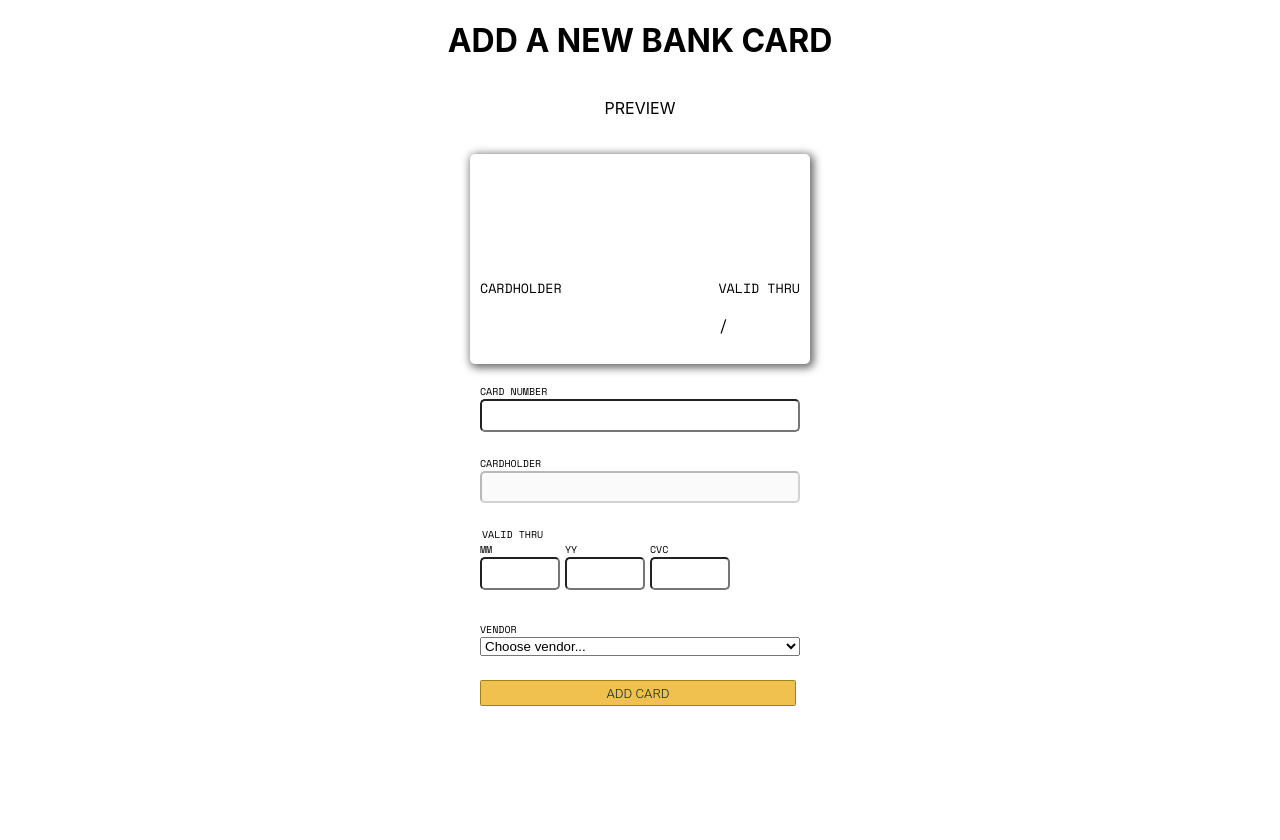
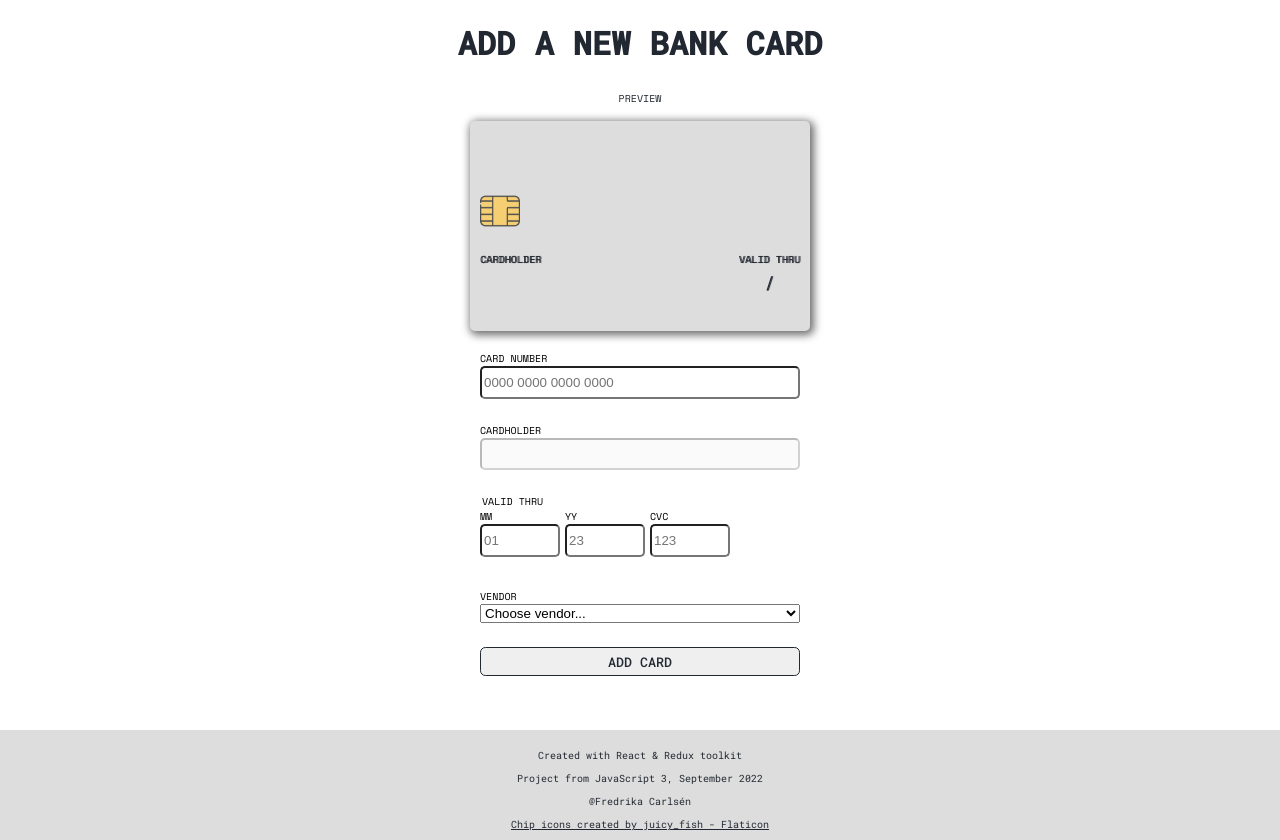
Before and after one commit to fredrikac/e-wallet, a React (Create React App) app: page /addcard in a window 1280 px wide. Before the commit the page ends 800 px from the top, so only its background shows below. Built offline with nearby package versions, Linux system fonts and the light colour scheme.

Commit message:
added chip icon to card and changed color scheme

```diff
--- a/src/App.css
+++ b/src/App.css
@@ -1,4 +1,24 @@
 @import url('https://fonts.googleapis.com/css?family=Space+Mono:400,400i,700,700i');
+@import url('https://fonts.googleapis.com/css2?family=Roboto+Mono:wght@300;400;500&display=swap');
+
+/* Färgskala 1
+mörkblå: #0e2337
+ljusblå: #0c75af
+mörkgul: #9e8418
+ljusgul: #f0c14f
+
+Färgskala 2
+#041C32 - mörkblå
+#04293A - mörk teal
+#064663 - teal - default-kortet
+#ECB365 - ljusgul
+
+Färgskala 3 - det blev denna
+#DDDDDD - ljus
+#222831 - mörkgrå
+#30475E - matt blå
+#F05454 - korall
+*/
 
 
 main {
@@ -8,17 +28,30 @@ main {
   align-items: center;
 }
 
+h1, h2, h3 {
+  color: #222831;
+  font-family:'Roboto Mono', monospace;
+}
 
-.Amex {
-  background-color: #0e2337;
-  color: blanchedalmond;
+h3 {
+  font-size: x-small;
+  margin-bottom: 0;
+  line-height: 50%;
+  font-family: 'Space Mono', monospace;
+  font-weight: 400;
+}
+
+.Amex  {
+  background-color: #222831 !important;
+  color: #DDDDDD !important;
 }
 
 .Visa {
-  background-color: #f0c14f;
-  color: #0e2337;
+  background-color:#F05454 !important;
+  color:#ececec !important;
 }
+
 .MasterCard {
-  background-color: #0c75af;
-  color: #0e2337;
+  background-color:#30475E !important;
+  color: #DDDDDD !important;
 }
--- a/src/components/Card.jsx
+++ b/src/components/Card.jsx
@@ -1,7 +1,7 @@
-//Själva kortet
 import styles from "./Card.module.css";
 import { useDispatch } from "react-redux";
 import { deleteCard, setActiveCard } from "./cardSlice";
+import chipImg from "../images/chip.png";
 
 //ShowBtn sätts till true eller false i Cards och AddCard. Beroende på om det är true eller false så visas en delete-knapp. Jag använder även den för att göra icke-aktiva kort klickbara. Inte supertydligt, men fungerar.
 
@@ -16,20 +16,27 @@ const Card = ({ cardNumber, validThruMonth, validThruYear, vendor,  cvc, cardhol
     dispatch(deleteCard(cardnumber))
   }
 
+  if(vendor === "American Express"){
+    vendor = "Amex";
+  }
+
   return (
     <div className={styles.cardWrap}>
     <div onClick={showBtn ? () => clickToActivate(cardNumber) : undefined} className={`${styles.card} ${vendor}`}>
 
       <p className={styles.vendor}>{vendor}</p>
-      <p className={styles.number}>{cardNumber}</p>
+      <span className={styles.chipAndNumber}>
+        <img src={chipImg} alt="card chip" />
+        <p className={styles.number}>{cardNumber}</p>
+      </span>
       <span className={styles.midsection}>
       <div>
       <p className={styles.heading}>CARDHOLDER</p>
       <p className={styles.name}>{cardholder}</p>
       </div>
-      <div>
+      <div className={styles.validthrucontainer}>
       <p className={styles.heading}>VALID THRU</p>
-      <p>{validThruMonth}/{validThruYear}</p>
+      <p className={styles.name}>{validThruMonth}/{validThruYear}</p>
       </div>
       </span>
     </div>
--- a/src/components/Card.module.css
+++ b/src/components/Card.module.css
@@ -1,12 +1,3 @@
-@import url('https://fonts.googleapis.com/css?family=Space+Mono:400,400i,700,700i');
-
-/* Färgskala
-mörkblå: #0e2337
-ljusblå: #0c75af
-mörkgul: #9e8418
-ljusgul: #f0c14f */
-
-
 .card {
   width: 320px;
   height: 190px;
@@ -18,22 +9,45 @@ ljusgul: #f0c14f */
   border-radius: 5px;
   -webkit-box-shadow: 2px 2px 9px 2px rgba(0,0,0,0.58);
   box-shadow: 2px 2px 9px 2px rgba(0,0,0,0.58);
-  /* background-color: #0e2337;
-  color: blanchedalmond; */
+  background-color:#DDDDDD;
+  color: #222831;
   font-family: 'Space Mono', monospace;
   position: relative;
+  text-shadow: 1px 0.3px 0.7px #222831;
+}
+
+.chipAndNumber {
+  display: flex;
+  flex-direction: row;
+  align-items: center;
+}
+
+img {
+  height: 40px;
+  width: auto;
+  margin-right: 30px;
+  opacity: 0.85;
 }
 
 .midsection {
   display: flex;
   flex-direction: row;
   justify-content: space-between;
+  padding-bottom: 1em;
+  margin-top: 1em;
+}
+
+.validthrucontainer{
+  text-align: center;
 }
 
 .vendor {
   display: flex;
   align-self: flex-end;
+  top: 1px;
   font-weight: 600;
+  position: absolute;
+  font-style: italic;
 }
 
 .number {
@@ -41,12 +55,14 @@ ljusgul: #f0c14f */
 }
 
 .heading{
-  font-size: smaller;
+  font-size: x-small;
+  line-height: 60%;
 }
+
 .name {
   text-transform: uppercase;
+  line-height: 60%;
 }
-
 
 .cardWrap {
   display: flex;
@@ -54,11 +70,11 @@ ljusgul: #f0c14f */
 }
 
 .closeBtn {
-  background:none;
-  z-index: 10;
+  background: none;
+  border: none;
   position: relative;
+  right: 15px;
   width: 10px;
-  border: none;
   font-size: x-large;
   color: #0e2337;
 }
--- /dev/null
+++ b/src/components/Footer.jsx
@@ -0,0 +1,14 @@
+import styles from "./Footer.module.css";
+
+const Footer = () => {
+  return (
+    <footer>
+      <p>Created with React & Redux toolkit</p>
+      <p>Project from JavaScript 3, September 2022</p>
+      <p>@Fredrika Carlsén</p>
+      <a className={styles.footerLink} href="https://www.flaticon.com/free-icons/chip" title="chip icons">Chip icons created by juicy_fish - Flaticon</a>
+    </footer>
+  )
+}
+
+export default Footer;
--- /dev/null
+++ b/src/components/Footer.module.css
@@ -0,0 +1,20 @@
+footer {
+  display: flex;
+  flex-direction: column;
+  justify-content: center;
+  align-items: center;
+  line-height: 30%;
+  color: #222831;
+  background-color: #DDDDDD;
+  font-family:'Roboto Mono', monospace;
+  font-size: x-small;
+  margin-bottom: 0;
+  margin-top: 5em;
+  padding: 1.5em;
+  height: 8em;
+}
+
+.footerLink {
+  padding-top: 1em;
+  color: #222831;
+}
--- a/src/components/cardSlice.js
+++ b/src/components/cardSlice.js
@@ -1,8 +1,7 @@
 import { createSlice, createAsyncThunk } from "@reduxjs/toolkit";
 import axios from "axios";
 
-//denna kommer hantera state för både user och cards.
-//Arrayen cards kan innehålla 3 items. Det fjärde kortet kommer vara det aktiva. Det går inte att lägga till ett femte kort, så det funkar, men då kraschar allt - förmodligen för att cards renderas om?
+//Arrayen cards kan innehålla 3 items. Det fjärde kortet kommer vara det aktiva.
 
 //EXTRA
 //activeCard sätts mha cardnumber. Spärr så man inte kan lägga till två kort med samma kortnummer?
@@ -26,7 +25,7 @@ const cardSlice = createSlice({
     user: null,
     activeCard: {
       cardholder: "",
-      cardNumber: "1111111111111111",
+      cardNumber: "1111 1111 1111 1111",
       validThruMonth: "10",
       validThruYear: "22",
       cvc: "111",
--- a/src/pages/AddCard.jsx
+++ b/src/pages/AddCard.jsx
@@ -1,12 +1,11 @@
-
 import { useDispatch, useSelector } from "react-redux";
 import { addNewCard } from "../components/cardSlice";
 import { useState } from "react";
 import { useNavigate } from "react-router-dom";
+
 import Card from "../components/Card";
+import Footer from "../components/Footer";
 import styles from "./AddCard.module.css";
-
-//Här ska användaren inte kunna klicka på kortet!
 
 const AddCard = () => {
   const dispatch = useDispatch();
@@ -49,14 +48,15 @@ const AddCard = () => {
   }
 
   return (
+    <>
     <main>
       <h1>ADD A NEW BANK CARD</h1>
-      <p>PREVIEW</p>
+      <h3>PREVIEW</h3>
       <Card  vendor={formdata.vendor} validThruMonth={formdata.validThruMonth} validThruYear={formdata.validThruYear} cardNumber={formdata.cardNumber} cardholder={user} showBtn={false}/>
 
       <form onSubmit={handleSubmit}>
         <label className={styles.label} htmlFor="cardNumber">CARD NUMBER</label>
-        <input className={styles.inputfield} type="text" name="cardNumber" id="cardNumber" value={formdata.cardNumber} required pattern="[0-9]{16}" maxLength="16" size="16" onChange={handleChange}/>
+        <input className={styles.inputfield} type="text" name="cardNumber" id="cardNumber" value={formdata.cardNumber} required pattern="[0-9]{16}" placeholder="0000 0000 0000 0000" maxLength="16" size="16" onChange={handleChange}/>
         <br />
         <label className={styles.label} htmlFor="cardholder">CARDHOLDER</label>
         <input className={styles.inputfield} type="text" name="cardholder" id="cardholder" value={user} placeholder={user} disabled onChange={handleChange}/>
@@ -66,15 +66,15 @@ const AddCard = () => {
         <legend className={styles.label}>VALID THRU</legend>
         <span className={styles.validthru}>
         <label className={styles.label} htmlFor="validThruMonth">MM</label>
-        <input className={styles.inputfield} type="number" name="validThruMonth" id="validThruMonth" value={formdata.validThruMonth}min="1" max="12" required onChange={handleChange}/>
+        <input className={styles.inputfield} type="number" name="validThruMonth" id="validThruMonth" value={formdata.validThruMonth} placeholder="01" min="01" max="12" required onChange={handleChange}/>
         </span>
         <span className={styles.validthru}>
         <label className={styles.label} htmlFor="validThruYear">YY</label>
-        <input className={styles.inputfield} type="number" name="validThruYear" id="validThruYear" value={formdata.validThruYear} min="22" max="27" required onChange={handleChange}/>
+        <input className={styles.inputfield} type="number" name="validThruYear" id="validThruYear" value={formdata.validThruYear} placeholder="23" min="22" max="27" required onChange={handleChange}/>
         </span>
         <span className={styles.validthru}>
         <label className={styles.label} htmlFor="cvc">CVC</label>
-        <input className={`${styles.inputfield} ${styles.cvc}`} type="text" name="cvc" id="cvc" value={formdata.cvc}pattern="[0-9]{3}" required onChange={handleChange}/>
+        <input className={`${styles.inputfield} ${styles.cvc}`} type="text" name="cvc" id="cvc" value={formdata.cvc}pattern="[0-9]{3}" maxLength="3" placeholder="123" required onChange={handleChange}/>
         </span>
         </fieldset>
 
@@ -84,13 +84,15 @@ const AddCard = () => {
           <option value="" disabled>Choose vendor...</option>
           <option name="Visa" >Visa</option>
           <option name="MasterCard">MasterCard</option>
-          <option name="Amex">Amex</option>
+          <option name="American Express">American Express</option>
         </select>
         </div>
         <br />
         <button className={styles.button1} >ADD CARD</button>
       </form>
     </main>
+    <Footer />
+    </>
   )
 }
 
--- a/src/pages/AddCard.module.css
+++ b/src/pages/AddCard.module.css
@@ -1,10 +1,3 @@
-
-/* Färgskala
-mörkblå: #0e2337
-ljusblå: #0c75af
-mörkgul: #9e8418
-ljusgul: #f0c14f */
-
 form {
   width: 320px;
   display: flex;
@@ -52,20 +45,20 @@ fieldset {
 .button1 {
   display:inline-block;
   padding:0.35em 1.2em;
-  border:0.1em solid #9e8418;
+  border:0.1em solid #222831;
   margin:0 0.3em 0.3em 0;
-  border-radius:0.12em;
+  border-radius:0.4em;
   box-sizing: border-box;
   text-decoration:none;
-  font-family:'Roboto',sans-serif;
-  font-weight:300;
-  color:#0e2337;
-  background-color: #f0c14f;
+  font-family:'Roboto Mono', monospace;
+  font-weight:500;
+  color:#222831;
   text-align:center;
   transition: all 0.2s;
+  width: 320px;
 }
 
 .button1:hover{
-  color:#f0c14f;
-  background-color:#0e2337;
+  color:whitesmoke;
+  background-color:#222831;
 }
```
Also changed, not shown: public/cards.json (deleted, +0 -38 lines), src/components/CardList.jsx (deleted, +0 -9 lines), src/pages/Cards.jsx (+11 -18 lines), src/images/chip.png (added).
